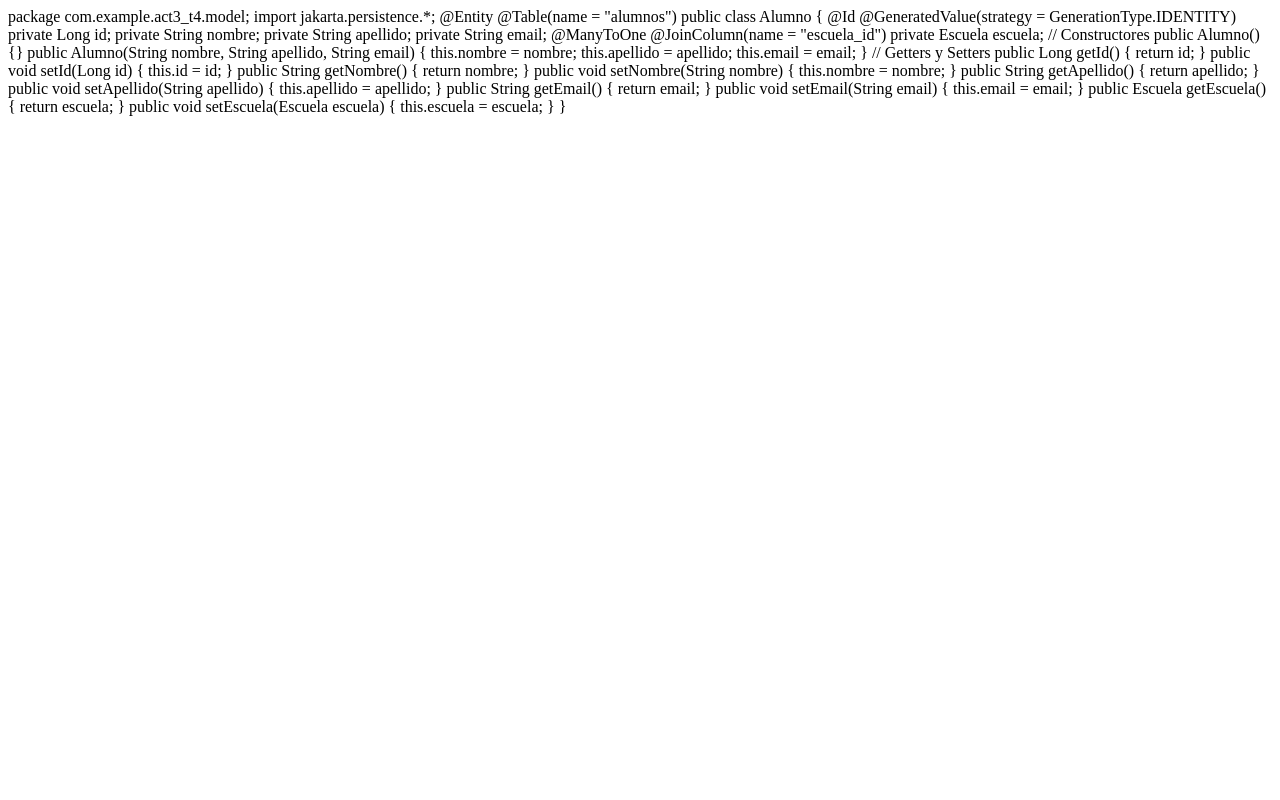
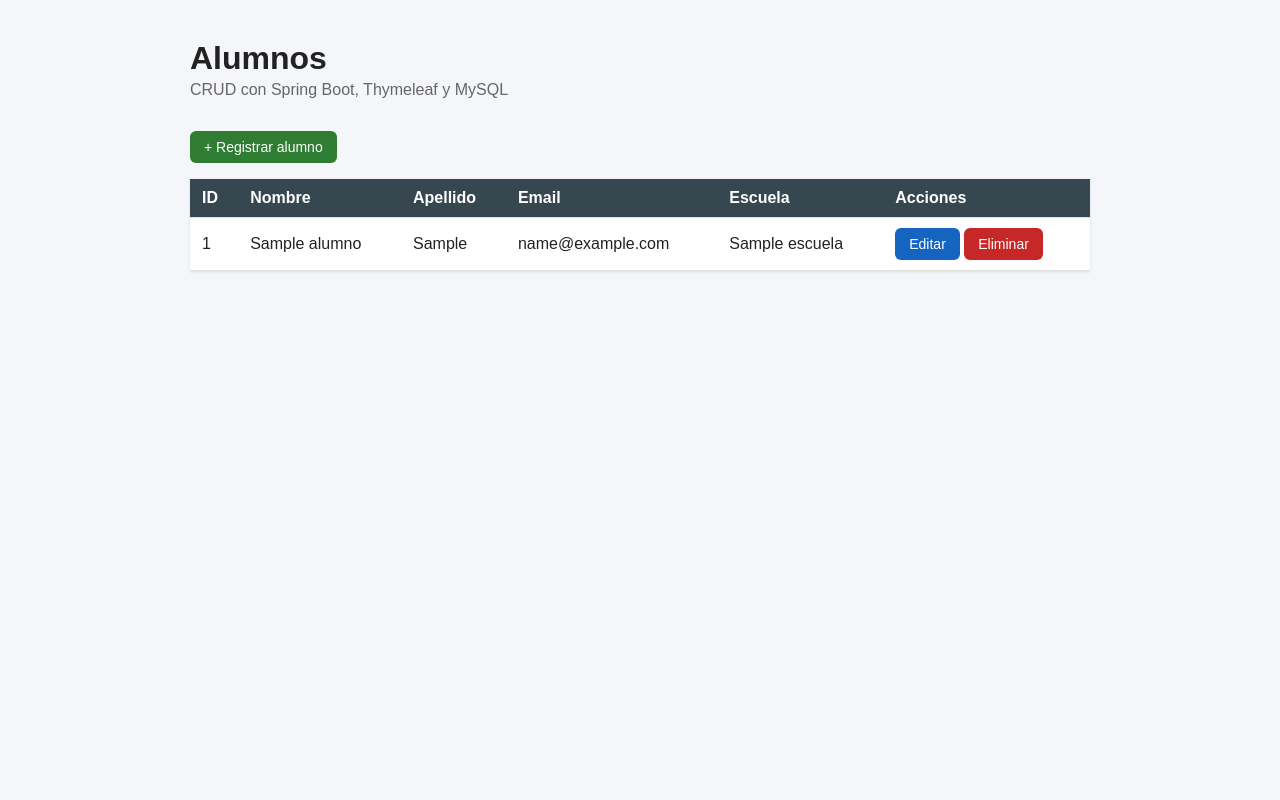
Before and after one commit to HannHanna/PJXAact3_t4, a Spring Boot app: page /alumnos in a window 1280 px wide. Run offline with Spring Boot 4, Linux system fonts and the light colour scheme; tables that the repository leaves empty hold one stand-in row (values such as "Sample post").

Commit message:
Vistas Thymeleaf: lista, registro y edición de alumnos

```diff
--- a/src/main/resources/templates/alumnos.html
+++ b/src/main/resources/templates/alumnos.html
@@ -1,70 +1,60 @@
-package com.example.act3_t4.model;
+<!DOCTYPE html>
+<html lang="es" xmlns:th="http://www.thymeleaf.org">
+<head>
+    <meta charset="UTF-8">
+    <meta name="viewport" content="width=device-width, initial-scale=1">
+    <title>Lista de alumnos</title>
+    <style>
+        body { font-family: Arial, sans-serif; margin: 0; background: #f4f6f9; color: #222; }
+        .contenedor { max-width: 900px; margin: 40px auto; padding: 0 16px; }
+        h1 { margin-bottom: 4px; }
+        .sub { color: #666; margin-top: 0; }
+        .boton { display: inline-block; padding: 8px 14px; border-radius: 6px; text-decoration: none; color: #fff; font-size: 14px; }
+        .nuevo { background: #2e7d32; margin: 16px 0; }
+        .editar { background: #1565c0; }
+        .eliminar { background: #c62828; }
+        table { width: 100%; border-collapse: collapse; background: #fff; box-shadow: 0 1px 3px rgba(0,0,0,.1); }
+        th, td { padding: 10px 12px; border-bottom: 1px solid #e0e0e0; text-align: left; }
+        th { background: #37474f; color: #fff; }
+        .vacio { text-align: center; color: #777; padding: 24px; }
+    </style>
+</head>
+<body>
+<div class="contenedor">
+    <h1>Alumnos</h1>
+    <p class="sub">CRUD con Spring Boot, Thymeleaf y MySQL</p>
 
-import jakarta.persistence.*;
+    <a class="boton nuevo" th:href="@{/alumnos/nuevo}">+ Registrar alumno</a>
 
-@Entity
-@Table(name = "alumnos")
-public class Alumno {
-
-    @Id
-    @GeneratedValue(strategy = GenerationType.IDENTITY)
-    private Long id;
-
-    private String nombre;
-    private String apellido;
-    private String email;
-
-    @ManyToOne
-    @JoinColumn(name = "escuela_id")
-    private Escuela escuela;
-
-    // Constructores
-    public Alumno() {}
-
-    public Alumno(String nombre, String apellido, String email) {
-        this.nombre = nombre;
-        this.apellido = apellido;
-        this.email = email;
-    }
-
-    // Getters y Setters
-    public Long getId() {
-        return id;
-    }
-
-    public void setId(Long id) {
-        this.id = id;
-    }
-
-    public String getNombre() {
-        return nombre;
-    }
-
-    public void setNombre(String nombre) {
-        this.nombre = nombre;
-    }
-
-    public String getApellido() {
-        return apellido;
-    }
-
-    public void setApellido(String apellido) {
-        this.apellido = apellido;
-    }
-
-    public String getEmail() {
-        return email;
-    }
-
-    public void setEmail(String email) {
-        this.email = email;
-    }
-
-    public Escuela getEscuela() {
-        return escuela;
-    }
-
-    public void setEscuela(Escuela escuela) {
-        this.escuela = escuela;
-    }
-}
+    <table>
+        <thead>
+        <tr>
+            <th>ID</th>
+            <th>Nombre</th>
+            <th>Apellido</th>
+            <th>Email</th>
+            <th>Escuela</th>
+            <th>Acciones</th>
+        </tr>
+        </thead>
+        <tbody>
+        <tr th:each="alumno : ${alumnos}">
+            <td th:text="${alumno.id}">1</td>
+            <td th:text="${alumno.nombre}">Nombre</td>
+            <td th:text="${alumno.apellido}">Apellido</td>
+            <td th:text="${alumno.email}">correo@ejemplo.com</td>
+            <td th:text="${alumno.escuela != null ? alumno.escuela.nombre : '-'}">-</td>
+            <td>
+                <a class="boton editar" th:href="@{/alumnos/editar/{id}(id=${alumno.id})}">Editar</a>
+                <a class="boton eliminar" th:href="@{/alumnos/{id}(id=${alumno.id})}"
+                   onclick="return confirm('¿Eliminar este alumno?');">Eliminar</a>
+            </td>
+        </tr>
+        <tr th:if="${#lists.isEmpty(alumnos)}">
+            <td colspan="6" class="vacio">Todavía no hay alumnos registrados.</td>
+        </tr>
+        </tbody>
+    </table>
+</div>
+</body>
+</html>
```
Also changed, not shown: src/main/resources/templates/crear_alumno.html (added, +39 -0 lines), src/main/resources/templates/editar_alumno.html (added, +39 -0 lines).
